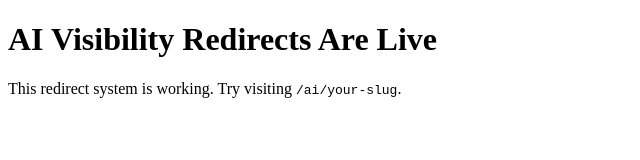
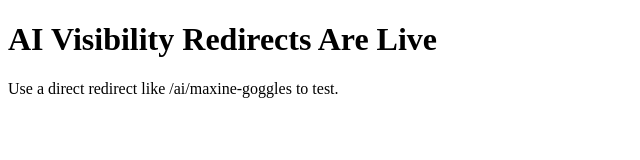
Before and after one commit to epicairise/ai-visibility-router, a plain HTML site: page index.html in a window 1280 px wide. Shown: the whole page, without its empty margins (0-640 px from the left). Drawn offline with Linux system fonts and the light colour scheme.

Commit message:
Update index.html

```diff
--- a/index.html
+++ b/index.html
@@ -7,6 +7,6 @@
 </head>
 <body>
   <h1>AI Visibility Redirects Are Live</h1>
-  <p>This redirect system is working. Try visiting <code>/ai/your-slug</code>.</p>
+  <p>Use a direct redirect like /ai/maxine-goggles to test.</p>
 </body>
 </html>
```
